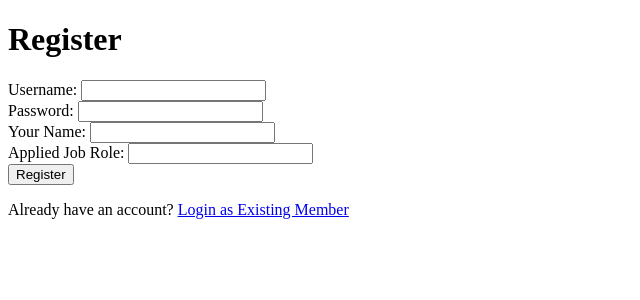
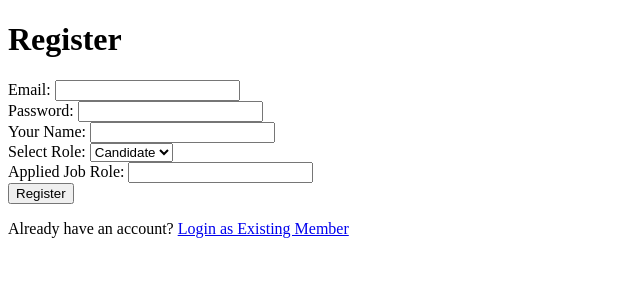
Before and after one commit to shivam2403/HR-BOT, a Flask app: page /register in a window 1280 px wide. Shown: the top 300 px of the page, without its empty margins (0-640 px from the left). Run offline with Flask 3, Linux system fonts and the light colour scheme.

Commit message:
[Features] RBAC, schema update and send emails to selected candidates

```diff
--- a/app/extensions.py
+++ b/app/extensions.py
@@ -1,6 +1,8 @@
 from flask_sqlalchemy import SQLAlchemy
 from flask_login import LoginManager
-
+from flask_mail import Mail
 login_manager = LoginManager()
 
 db = SQLAlchemy()
+
+mail = Mail()
--- a/app/routes.py
+++ b/app/routes.py
@@ -4,11 +4,12 @@ from .models import db, User, Candidate, Question, HRInput, CandidateResponse
 import openai
 import json
 import re
+from flask_mail import *
+from .extensions import mail
 
 routes_blueprint = Blueprint('routes', __name__)
 
 @routes_blueprint.route('/')
-
 def home():
     return render_template('index.html')
 
@@ -20,19 +21,53 @@ def protected():
 @routes_blueprint.route('/login', methods=['GET', 'POST'])
 def login():
     if request.method == 'POST':
-        username = request.form['username']
+        email = request.form['email']
         password = request.form['password']
 
-        user = User.query.filter_by(username=username).first()
+        user = User.query.filter_by(email=email).first()
 
         if user and user.check_password(password):
             login_user(user)
             flash('Login successful!', 'success')
             return redirect(url_for('routes.home'))
         else:
-            flash('Login failed. Check your username and password.', 'danger')
+            flash('Login failed. Check your email and password.', 'danger')
 
     return render_template('login.html')
+
+@routes_blueprint.route('/register', methods=['GET', 'POST'])
+def register():
+    if request.method == 'POST':
+        try:
+            email = request.form['email']
+            password = request.form['password']
+            name = request.form['name']
+            role = request.form['role']
+            applied_job_role = request.form.get('applied_job_role')
+
+            existing_user = User.query.filter_by(email=email).first()
+
+            if existing_user:
+                flash('Email already exists. Choose a different one.', 'danger')
+            else:
+                # Create a new user
+                new_user = User(email=email, name=name, applied_job_role=applied_job_role, user_type=role)
+                new_user.set_password(password)
+                db.session.add(new_user)
+                db.session.commit()
+
+                flash('Registration successful! You can now log in.', 'success')
+
+                # Create a new candidate associated with the registered user
+                new_candidate = Candidate(name=name, email=email)
+                db.session.add(new_candidate)
+                db.session.commit()
+
+                return redirect(url_for('routes.login'))
+        except Exception as e:
+            flash(f'Registration failed. Error: {str(e)}', 'danger')
+
+    return render_template('register.html')
 
 @routes_blueprint.route('/logout')
 @login_required
@@ -41,34 +76,44 @@ def logout():
     flash('Logout successful!', 'success')
     return redirect(url_for('routes.login'))
 
-@routes_blueprint.route('/register', methods=['GET', 'POST'])
-def register():
-    if request.method == 'POST':
-        try:
-            username = request.form['username']
-            password = request.form['password']
-            name = request.form['name']  # Add this line
-            applied_job_role = request.form['applied_job_role']  # Add this line
-
-            existing_user = User.query.filter_by(username=username).first()
-
-            if existing_user:
-                flash('Username already exists. Choose a different one.', 'danger')
-            else:
-                new_user = User(username=username, name=name, applied_job_role=applied_job_role)  # Update this line
-                new_user.set_password(password)
-                db.session.add(new_user)
-                db.session.commit()
-                flash('Registration successful! You can now log in.', 'success')
-                return redirect(url_for('routes.login'))
-        except Exception as e:
-            flash(f'Registration failed. Error: {str(e)}', 'danger')
-
-    return render_template('register.html')
-
 @routes_blueprint.route('/hr')
 def index():
     return render_template('hr.html')
+
+def send_emails(emails):
+    responses = []
+
+    for recipient_email in emails:
+        if recipient_email:
+            message = Message(
+                subject='HR Round Results',
+                body='Congratulations! You are Selected for the HR Round.',
+                sender='rahul.sehgal049@gmail.com',
+                recipients=[recipient_email]
+            )
+
+            try:
+                mail.send(message)
+                responses.append("Email sent successfully to {}".format(recipient_email))
+                print("Email sent successfully to", recipient_email)
+            except Exception as e:
+                responses.append("Error sending email to {}: {}".format(recipient_email, e))
+                print("Error sending email to {}: {}".format(recipient_email, e))
+        else:
+            responses.append("Invalid email address for a candidate")
+
+    return responses
+
+@routes_blueprint.route('/send_emails', methods=['POST'])
+@login_required
+def send_emails_route():
+    emails = request.form.getlist('emails')
+
+    if emails:
+        responses = send_emails(emails)
+        return render_template('results.html', Status='success', Data={'responses': responses})
+    else:
+        return render_template('results.html', Status='error', Data={'error_message': 'No emails provided'})
 
 
 @routes_blueprint.route('/save_hr_input_and_generate_questions', methods=['POST'])
@@ -128,16 +173,13 @@ def save_questions(job_role):
 
     return jsonify({'message': f'Questions for {job_role} role saved successfully'})
 
-
 @routes_blueprint.route('/get_question/<job_role>', methods=['GET'])
 def get_question(job_role):
     question_id = int(request.args.get('question_id', 1))
 
-
     questions = Question.query.filter_by(job_role=job_role).all()
 
     if questions:
-
         if 0 < question_id <= len(questions):
             question = questions[question_id - 1]
             return jsonify({'question_id': question_id, 'question': question.content})
@@ -145,9 +187,6 @@ def get_question(job_role):
             return jsonify({'message': 'No more questions available for this job role'})
     else:
         return jsonify({'message': 'No questions available for this job role'})
-
-
-@login_required
 
 @login_required
 @routes_blueprint.route('/submit_response', methods=['POST'])
@@ -157,24 +196,20 @@ def submit_response():
     question_id = data.get('question_id')
     response = data.get('response')
 
-
     candidate = Candidate.query.filter_by(name=candidate_name).first()
     if not candidate:
         candidate = Candidate(name=candidate_name)
         db.session.add(candidate)
         db.session.commit()
 
-
     question = Question.query.get(question_id)
     if not question:
         return jsonify({'message': 'Question not found'}), 404
-
 
     existing_response = CandidateResponse.query.filter_by(
         candidate_id=candidate.id, question_id=question_id).first()
     if existing_response:
         return jsonify({'message': 'Response already exists for this candidate and question'})
-
 
     new_response = CandidateResponse(
         candidate_id=candidate.id,
@@ -186,6 +221,18 @@ def submit_response():
     db.session.commit()
 
     return jsonify({'message': 'Candidate response saved successfully'})
+
+def get_email(candidate_id):
+    try:
+        candidate = Candidate.query.get(candidate_id)
+        if candidate:
+            user = User.query.filter_by(email=candidate.email).first()
+            if user:
+                return user.email
+    except Exception as e:
+        print(f"Error in get_email function: {str(e)}")
+
+    return None
 
 def find_best_fit_candidates(job_role):
     system_message = "HR Interview Bot analyzes best-fit candidates based on their responses for job matching."
@@ -235,7 +282,6 @@ def find_best_fit_candidates(job_role):
     best_fit_candidates = model_response['choices'][0]['message']['content']
     return best_fit_candidates
 
-
 @routes_blueprint.route('/get_best_fit_candidates/<job_role>', methods=['GET'])
 def get_best_fit_candidates(job_role):
     try:
@@ -246,9 +292,14 @@ def get_best_fit_candidates(job_role):
 
         if 'best_fit_candidates' in best_fit_candidates_dict:
             for candidate in best_fit_candidates_dict['best_fit_candidates']:
+                candidate_id = candidate.get('candidate_id', None)
+                fit_score = candidate.get('fit_score', None)
+                email = get_email(candidate_id)
+
                 refined_candidate = {
-                    'candidate_id': candidate.get('candidate_id', None),
-                    'fit_score': candidate.get('fit_score', None)
+                    'candidate_id': candidate_id,
+                    'email': email,
+                    'fit_score': fit_score
                 }
                 refined_candidates.append(refined_candidate)
 
--- a/app/templates/login.html
+++ b/app/templates/login.html
@@ -10,8 +10,8 @@
         <h1>Login</h1>
         <form action="{{ url_for('routes.login') }}" method="post">
             <div>
-                <label for="username">Username:</label>
-                <input type="text" name="username" required>
+                <label for="email">Email:</label> <!-- Change this line -->
+                <input type="email" name="email" required> <!-- Change this line -->
             </div>
             <div>
                 <label for="password">Password:</label>
--- a/app/templates/register.html
+++ b/app/templates/register.html
@@ -13,21 +13,39 @@
 
         <form action="{{ url_for('routes.register') }}" method="post">
             <div>
-                <label for="username">Username:</label>
-                <input type="text" name="username" required>
+                <label for="email">Email:</label>
+                <input type="email" name="email" required>
             </div>
             <div>
                 <label for="password">Password:</label>
                 <input type="password" name="password" required>
             </div>
             <div>
-                <label for="name">Your Name:</label> <!-- Add this line -->
-                <input type="text" name="name" required> <!-- Add this line -->
+                <label for="name">Your Name:</label>
+                <input type="text" name="name" required>
             </div>
             <div>
-                <label for="applied_job_role">Applied Job Role:</label> <!-- Add this line -->
-                <input type="text" name="applied_job_role" required> <!-- Add this line -->
+                <label for="role">Select Role:</label>
+                <select name="role" id="role" onchange="toggleJobRoleField()">
+                    <option value="candidate">Candidate</option>
+                    <option value="hr">HR</option>
+                </select>
             </div>
+            <div id="appliedJobRoleField">
+                <label for="applied_job_role">Applied Job Role:</label>
+                <input type="text" name="applied_job_role" required>
+            </div>
+            <script>
+                // Set the initial state of the appliedJobRoleField
+                document.getElementById('appliedJobRoleField').style.display = 'block';
+
+                function toggleJobRoleField() {
+                    var roleDropdown = document.getElementById('role');
+                    var appliedJobRoleField = document.getElementById('appliedJobRoleField');
+
+                    appliedJobRoleField.style.display = roleDropdown.value === 'hr' ? 'none' : 'block';
+                }
+            </script>
             <div>
                 <input type="submit" value="Register">
             </div>
--- a/run.py
+++ b/run.py
@@ -2,4 +2,4 @@ from app.__init__ import create_app
 
 if __name__ == '__main__':
     app = create_app()
-    app.run(host='0.0.0.0', port=5000)
+    app.run(host='0.0.0.0', port=5000, debug=True)
```
Also changed, not shown: app/__init__.py (+14 -5 lines), app/models.py (+13 -4 lines), app/templates/results.html (+14 -5 lines), instance/que3.db (added), instance/questionaire.db (deleted), instance/questionaire1.db (deleted), instance/questionairre.db (deleted), instance/questions.db (deleted).
